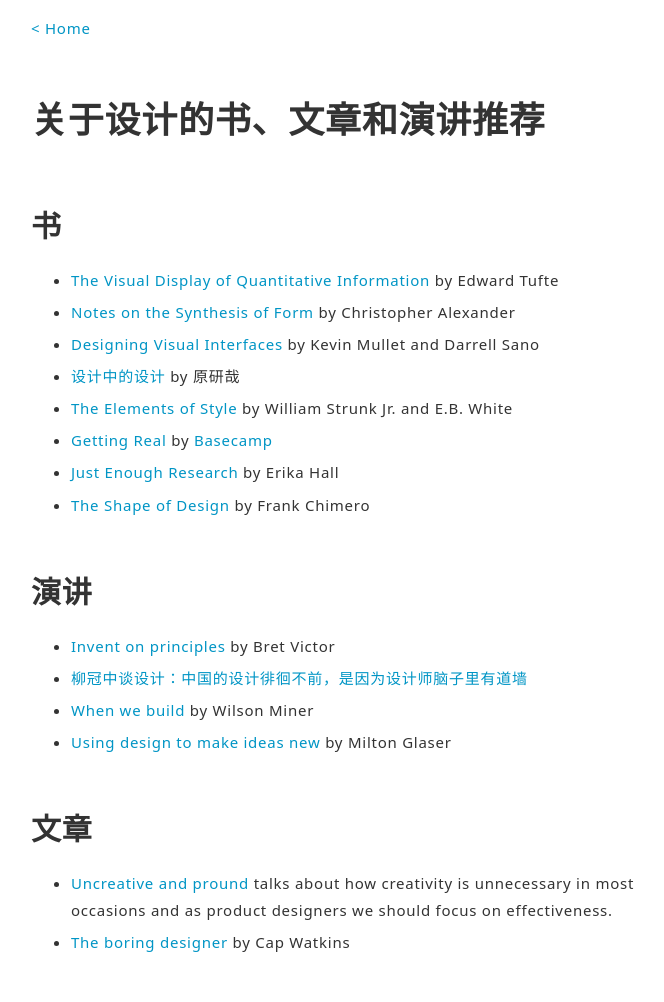
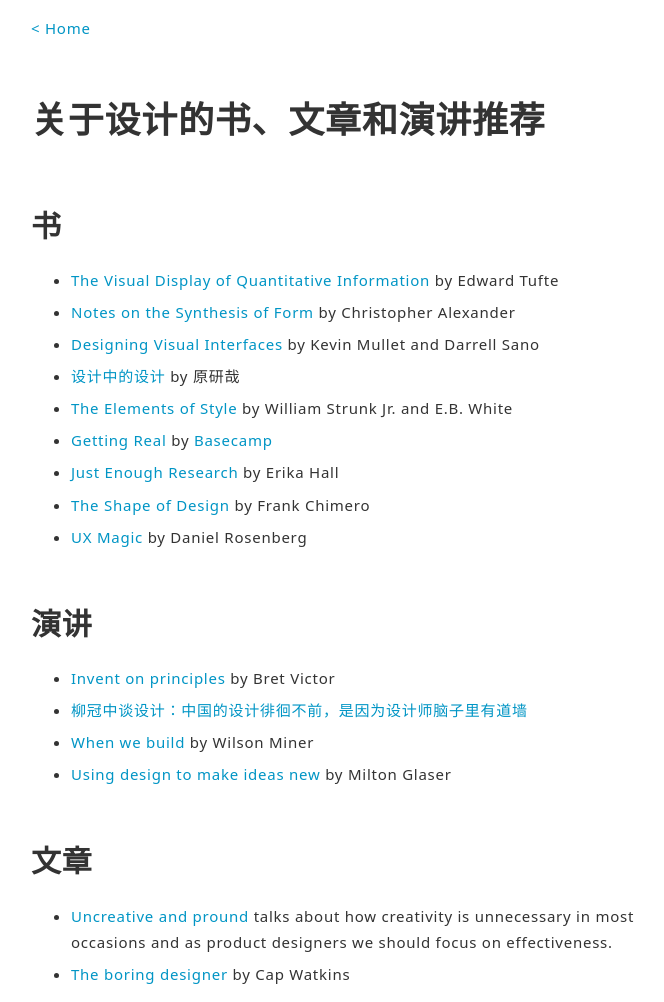
Before and after one commit to lvterry/lvterry.github.io, a Jekyll site: the page built from recommendations.html, in a window 1280 px wide. Shown: the whole page, without its empty margins (299-963 px from the left). Built offline with Jekyll 4.4.1, drawn with Linux system fonts in a browser that asks for light colours; before the commit the page ends 970 px from its top, so only the background shows below that.

Commit message:
add a book to recommendations

```diff
--- a/recommendations.html
+++ b/recommendations.html
@@ -17,6 +17,7 @@
             <li><a href="https://basecamp.com/books/Getting%20Real.pdf">Getting Real</a> by <a href="http://www.basecamp.com">Basecamp</a></li>
             <li><a href="http://abookapart.com/products/just-enough-research">Just Enough Research</a> by Erika Hall</li>
             <li><a href="http://shapeofdesignbook.com">The Shape of Design</a> by Frank Chimero</li>
+            <li><a href="https://www.amazon.com/UX-Magic-Daniel-Rosenberg/dp/1708061614">UX Magic</a> by Daniel Rosenberg</li>
         </ul>
 
         <h2>演讲</h2>
```
